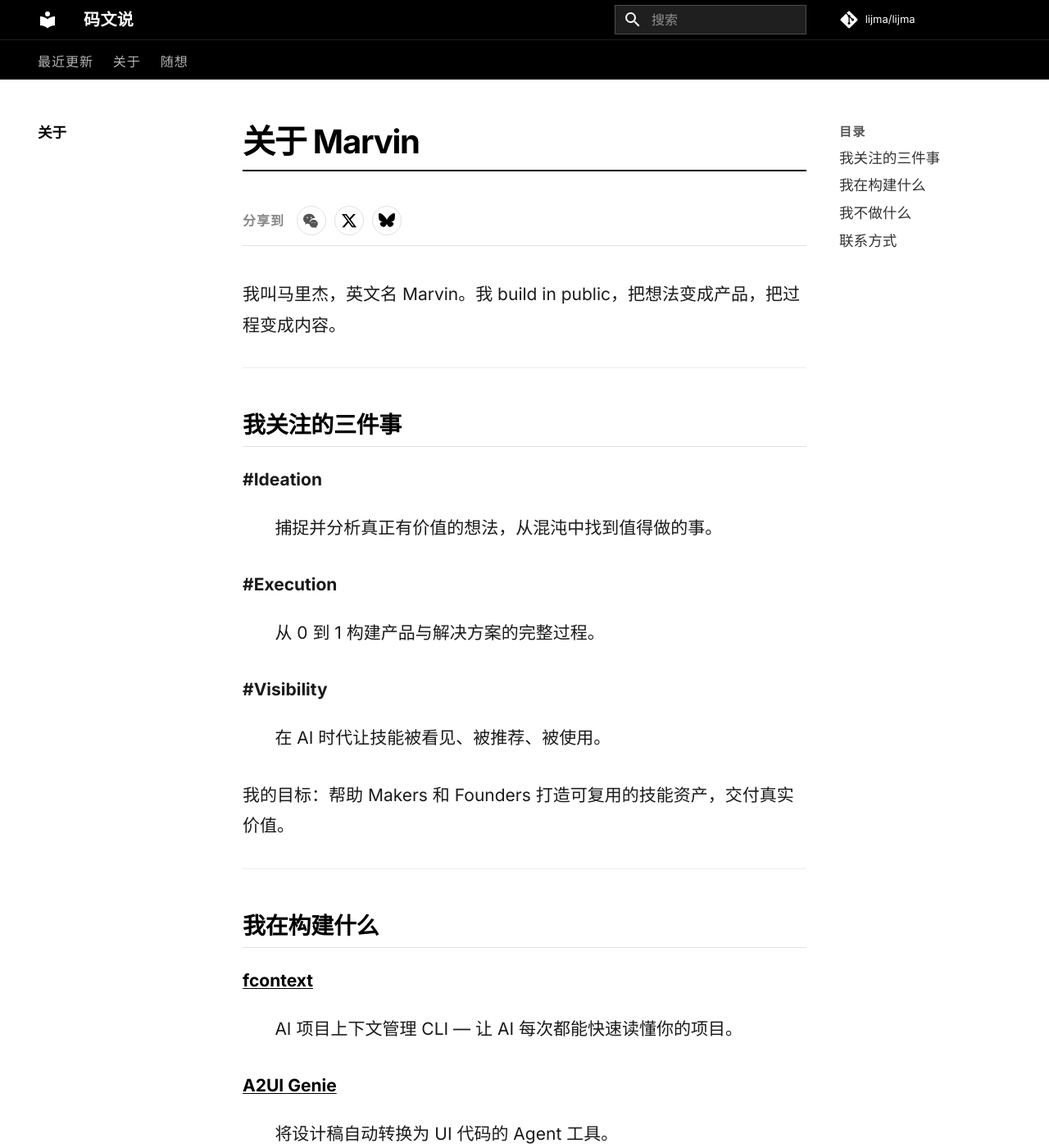
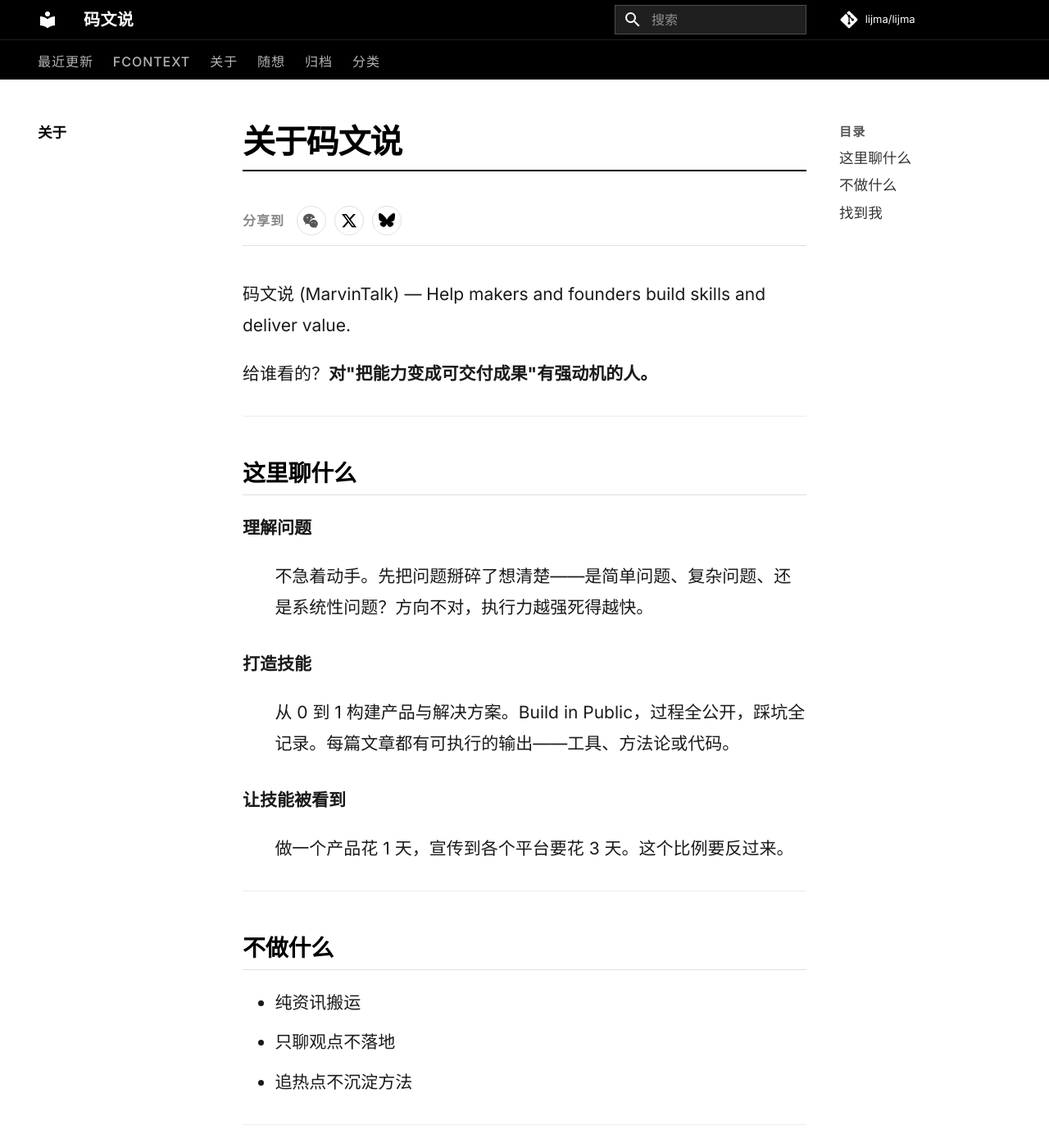
Before and after one commit to lijma/lijma, an MkDocs documentation site: the page built from docs/about.md, in a window 1280 px wide and 1400 px high. Shown: the whole window at 82% size. Built offline with MkDocs 1.6.1 and Material for MkDocs 9.7.7, drawn with Linux system fonts in a browser that asks for light colours; comment, search, counter and statistics services are not loaded; some of the changed text lies outside the part shown.

Commit message:
refactor: blog root layout, about page, nav menu with Home/fcontext

```diff
--- a/docs/about.md
+++ b/docs/about.md
@@ -1,61 +1,40 @@
 ---
-title: 关于 Marvin
-description: MarvinTalk 作者介绍
+title: 关于码文说
+description: Help makers and founders build skills and deliver value.
 ---
 
-# 关于 Marvin
+# 关于码文说
 
-我叫马里杰，英文名 Marvin。我 build in public，把想法变成产品，把过程变成内容。
+码文说 (MarvinTalk) — Help makers and founders build skills and deliver value.
+
+给谁看的？**对"把能力变成可交付成果"有强动机的人。**
 
 ---
 
-## 我关注的三件事
+## 这里聊什么
 
-**#Ideation**
-:   捕捉并分析真正有价值的想法，从混沌中找到值得做的事。
+**理解问题**
+:   不急着动手。先把问题掰碎了想清楚——是简单问题、复杂问题、还是系统性问题？方向不对，执行力越强死得越快。
 
-**#Execution**
-:   从 0 到 1 构建产品与解决方案的完整过程。
+**打造技能**
+:   从 0 到 1 构建产品与解决方案。Build in Public，过程全公开，踩坑全记录。每篇文章都有可执行的输出——工具、方法论或代码。
 
-**#Visibility**
-:   在 AI 时代让技能被看见、被推荐、被使用。
-
-我的目标：帮助 Makers 和 Founders 打造可复用的技能资产，交付真实价值。
+**让技能被看到**
+:   做一个产品花 1 天，宣传到各个平台要花 3 天。这个比例要反过来。
 
 ---
 
-## 我在构建什么
+## 不做什么
 
-**[fcontext](https://github.com/lijma/fcontext)**
-:   AI 项目上下文管理 CLI — 让 AI 每次都能快速读懂你的项目。
-
-**[A2UI Genie](https://github.com/lijma/Genie)**
-:   将设计稿自动转换为 UI 代码的 Agent 工具。
-
-**[Jimmer ORM](https://jimmer.org)**
-:   参与推广的高性能 Java/Kotlin ORM 框架。
-
-**[Cat Emoji Generator](https://catemojigenerator.xyz)**
-:   Vibe coding 实验：AI 生成猫咪表情包。
+- 纯资讯搬运
+- 只聊观点不落地
+- 追热点不沉淀方法
 
 ---
 
-## 我不做什么
-
-**不做纯资讯搬运**
-:   新闻、热点，看 Twitter 就够了。
-
-**不只聊观点不落地**
-:   没有可执行输出的文章我不写。
-
-**不追热点不沉淀**
-:   每篇都要有可复用的方法论或工具。
-
----
-
-## 联系方式
+## 找到我
 
 - **GitHub**: [github.com/lijma](https://github.com/lijma)
 - **Bluesky**: [@marvintalk.bsky.social](https://bsky.app/profile/marvintalk.bsky.social)
 
-> 关注我，一起把想法变成现实。`#技术出海` `#AI智能体` `#影响力`
+> 关注我，一起把想法变成现实。`#技术出海` `#AI` `#影响力`
--- a/mkdocs.yml
+++ b/mkdocs.yml
@@ -25,7 +25,8 @@ theme:
     - search.suggest
 
 nav:
-  - 最近更新: blog/index.md
+  - Home: index.md
+  - fcontext: https://lijma.github.io/agent-skill-fcontext/
   - 关于: about.md
   - 随想: https://lijma.github.io/lives/
 
@@ -55,13 +56,13 @@ markdown_extensions:
 plugins:
   - search
   - blog:
-      blog_dir: blog
+      blog_dir: .
       post_date_format: yyyy年M月d日
       archive: true
       archive_date_format: yyyy年
       categories: true
   - rss:
-      match_path: "blog/posts/.*"
+      match_path: "posts/.*"
       date_from_meta:
         as_creation: date
         datetime_format: "%Y-%m-%d"
```
Also changed, not shown: docs/index.md (renamed from docs/blog/index.md), docs/posts/2026-02-28-what-is-fcontext.md (renamed from docs/blog/posts/2026-02-28-what-is-fcontext.md).
